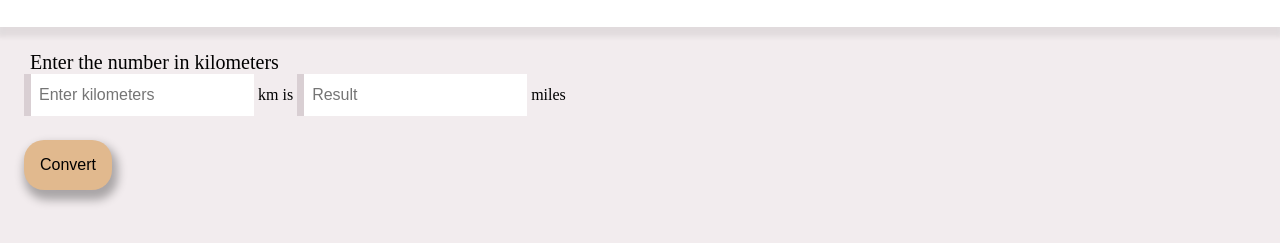
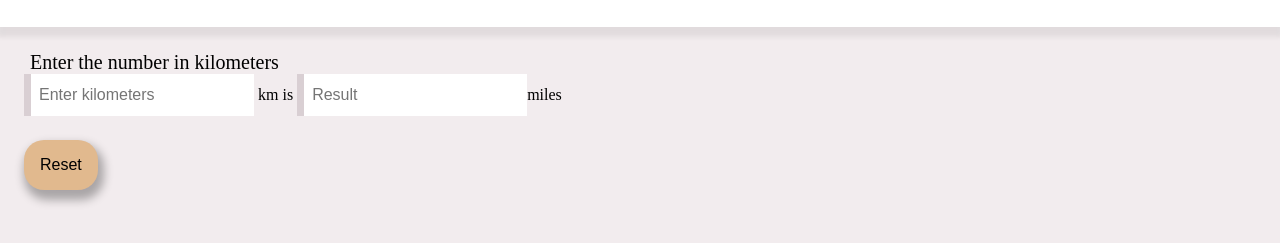
Before and after one commit to AyatBaesh/Km-to-Miles-Converter, a plain HTML site: page index.html in a window 1280 px wide. Shown: the part 75-318 px from the top of the page. Drawn offline with Linux system fonts and the light colour scheme.

Commit message:
cleared code for better reading

```diff
--- a/index.html
+++ b/index.html
@@ -12,26 +12,13 @@
         <h1 class = "nav-brand">KM to Miles converter</h1>
     </nav>
     <main class="'main-container">
-        <div>
+        <form>
             <label class="label" for="km-input">Enter the number in kilometers</label>
-            <input
-            type = "number"
-            class = "input"
-            placeholder = "Enter kilometers"
-            id = "km-input">
+            <input  type = "number" class = "input" placeholder = "Enter kilometers" id = "km-input">
             <span class = "unit">km is</span>
-
-
-
-            <input
-             type = "number"
-             class = "input"
-             placeholder = "Result"
-             disabled id = "miles-output">
-             miles
-
-             <input type="button" class="convert-button" value="Convert"></button>
-        </div>
+            <input class = "input" placeholder = "Result" disabled id = "miles-output">miles
+            <input type="reset" class="convert-button"  value="Reset"></button>
+        </form>
     </main>
     <script  type = "module" src = "scripts/main.js"></script>
 </body>
```
